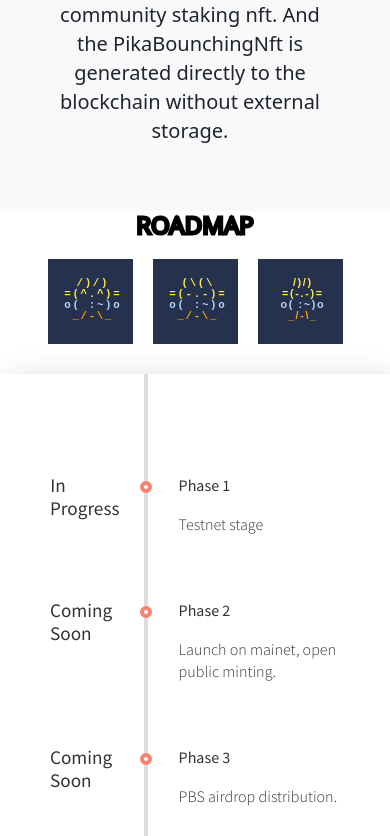
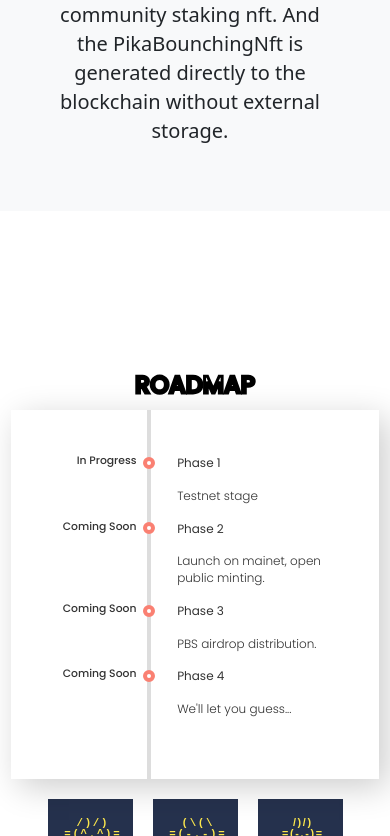
Before and after one commit to rustychainLab/pikabounching-vms, a React (Create React App) app in the folder front-end/: page / in a window 390 px wide. Shown: the part 1164-2000 px from the top of the page. Built offline with nearby package versions, Linux system fonts and the light colour scheme; what web3modal would draw is missing.

Commit message:
update layout error

```diff
--- a/front-end/src/assets/styles.css
+++ b/front-end/src/assets/styles.css
@@ -1,15 +1,55 @@
-@import url('https://fonts.googleapis.com/css?family=Source+Sans+Pro:300,400,600');
+@import url("https://fonts.googleapis.com/css?family=Source+Sans+Pro:300,400,600");
+@import url("https://fonts.googleapis.com/css2?family=Poppins:ital,wght@0,100;0,200;0,300;0,400;0,500;0,600;0,700;0,800;0,900;1,100;1,200;1,700&display=swap");
 
 html,
 body {
   margin: 0;
 }
 
+.backToTop {
+  bottom: 15px;
+  right: 10px;
+  position: fixed;
+  font-size: 1.7rem;
+  color: #ffffff;
+  cursor: pointer;
+  border: none;
+  border-radius: 180px;
+  -webkit-border-radius: 55px;
+  -moz-border-radius: 55px;
+  -ms-border-radius: 55px;
+  -o-border-radius: 55px;
+  background: rgb(22 61 103 / 61%);
+}
+.backToTop:hover {
+  background: rgb(22 61 103);
+}
+.wrapper {
+  width: 100%;
+  height: 80vh;
+  margin: 36px 0;
+}
+.block-one {
+  background: rgb(50, 19, 206);
+}
+.block-two {
+  background: rgb(228, 146, 3);
+}
+.block-three {
+  background: rgb(4, 147, 230);
+}
+.block-four {
+  background: rgb(239, 53, 6);
+}
+.block-five {
+  background: rgb(45, 35, 244);
+}
+
 .header {
   width: 100%;
   display: flex;
-    justify-content: space-between;
-    padding: 0 10px;
+  justify-content: start;
+  padding: 0 5px;
   background: #fff;
   border: 3px solid #000;
   border-radius: 70px;
@@ -30,10 +70,11 @@
 }
 
 .brand-logo {
-    font-family: 'Gill Sans', 'Gill Sans MT', Calibri, 'Trebuchet MS', sans-serif;
+  font-family: "Poppins", sans-serif;
+  /* font-family: "Gill Sans", "Gill Sans MT", Calibri, "Trebuchet MS", sans-serif; */
   text-decoration: none;
   color: #212529;
-    font-weight: 700
+  font-weight: 700;
 }
 
 .nav-link_ref {
@@ -57,7 +98,7 @@
   margin: auto;
   background-color: #fff;
   min-height: 100vh;
-    background-image: url('./img/bg-big.png');
+  background-image: url("./img/bg-big.png");
   background-position: 50%;
   background-size: cover;
 }
@@ -99,6 +140,12 @@
   text-align: center !important;
 }
 
+.roadmap-title {
+  font-size: 36px;
+  -webkit-text-stroke-width: 3px;
+  -webkit-text-stroke-color: #000;
+  text-transform: uppercase;
+}
 .roadmap {
   display: flex;
   align-items: center;
@@ -107,7 +154,7 @@
   width: 100vw;
   margin: 0;
   padding: 50px;
-    font-family: 'Source Sans Pro', arial, sans-serif;
+  font-family: "Poppins", sans-serif;
   font-weight: 300;
   color: #333;
   box-sizing: border-box;
@@ -139,13 +186,13 @@
   width: 100%;
   max-width: 600px;
   background: #fff;
-    padding: 100px 50px;
+  padding: 8px 50px;
   position: relative;
   box-shadow: 0.5rem 0.5rem 2rem 0 rgba(0, 0, 0, 0.2);
 }
 
 .timeline:before {
-    content: '';
+  content: "";
   position: absolute;
   top: 0px;
   left: calc(33% + 15px);
@@ -167,7 +214,7 @@
 }
 
 .entry .title {
-    margin-bottom: .5em;
+  margin-bottom: 0.5em;
   float: left;
   width: 33%;
   padding-right: 30px;
@@ -176,7 +223,7 @@
 }
 
 .entry .title:before {
-    content: '';
+  content: "";
   position: absolute;
   width: 12px;
   height: 12px;
@@ -185,7 +232,7 @@
   border-radius: 100%;
   top: 15%;
   right: -6px;
-    z-index: 99;
+  /* z-index: 99; */
 }
 
 .entry .title h3 {
@@ -222,7 +269,7 @@
 
 .entry .body ul li:before {
   content: "–";
-    margin-right: .5em;
+  margin-right: 0.5em;
 }
 
 .roadmap-imgs {
@@ -251,7 +298,6 @@
 .footer p {
   font-size: 0.938rem;
 }
-
 
 .claim {
   padding-top: 10%;
@@ -336,7 +382,6 @@
   border-radius: 0.5rem;
 }
 
-
 .dashboard-section {
   width: 100%;
   color: #000;
@@ -401,7 +446,7 @@
   align-items: center;
   justify-content: center;
   margin: 0px auto;
-    margin-top: 40px;
+  margin-top: 20px;
 }
 
 .faqhead {
@@ -435,45 +480,43 @@
 }
 
 .faq__content {
-    font-family: 'Gilroy-Medium', sans-serif;
+  font-family: "Poppins", sans-serif;
   margin-left: 15px;
   max-width: 400px;
 }
 
-details>summary::after {
+details > summary::after {
   position: absolute;
   content: "+";
   right: 20px;
 }
 
-details[open]>summary::after {
+details[open] > summary::after {
   position: absolute;
   content: "-";
   right: 20px;
 }
 
-details>summary::-webkit-details-marker {
+details > summary::-webkit-details-marker {
   display: none;
 }
 
-details>summary {
+details > summary {
   list-style: none;
 }
 
-details>summary::-webkit-details-marker {
+details > summary::-webkit-details-marker {
   display: none;
 }
 
-
 @media (max-width: 767px) {
-
   .header {
     width: 80%;
     margin-left: 10%;
   }
 
   .nav-custom {
-        background: rgba(75, 104, 184, 0.9);
+    background: rgba(14, 26, 55, 1);
     height: 100%;
     width: 0;
     position: fixed;
@@ -481,7 +524,7 @@
     top: 0;
     right: 0;
     overflow-x: hidden;
-        transition: .5s;
+    transition: 0.5s;
     padding-top: 10px;
   }
 
@@ -507,6 +550,7 @@
   }
 
   .nav-link_ref {
+    font-family: "Poppins";
     text-decoration: none;
     display: block;
     margin-bottom: 5px;
@@ -532,11 +576,29 @@
 
   .roadmap {
     display: flex;
-        flex-direction: column-reverse;
+    flex-direction: column;
+    align-items: center;
+    justify-content: center;
+    min-height: 100vh;
+    width: 100vw;
+    margin: 0px;
+    padding: 14px;
   }
 
   .roadmap-container {
     width: 100%;
+    height: 100%;
+    display: flex;
+    flex-direction: column;
+    justify-content: center;
+    margin: 13px;
+  }
+  .timeline {
+    max-width: 600px;
+    background: #fff;
+    padding: 10px 9px;
+    position: relative;
+    box-shadow: 0.5rem 0.5rem 2rem 0 rgba(0, 0, 0, 0.2);
   }
 
   .roadmap-imgs {
@@ -594,7 +656,6 @@
 
   .dashboard-content {
     padding-left: 0;
-
   }
 
   .dashboard-row {
@@ -622,7 +683,6 @@
     width: 100%;
     margin-left: 0%;
   }
-
 }
 
 @media (max-width: 570px) {
@@ -631,17 +691,57 @@
   }
 
   .hero {
-        background-image: url('./img/bg-small.png');
+    background-image: url("./img/bg-small.png");
   }
 
   .sliderimg {
     width: 110px;
     height: 110px;
   }
+  .roadmap-container {
+    width: 100%;
+    height: 100%;
+    display: flex;
+    flex-direction: column;
+    justify-content: center;
+    margin: 5px;
+  }
+  .entry {
+    font-size: 14px;
+    clear: both;
+    text-align: left;
+    position: relative;
+  }
 
   .info-container {
     width: 100%;
     padding-left: 0%;
+  }
+  .timeline {
+    max-width: 600px;
+    background: #fff;
+    padding: 34px 9px;
+    position: relative;
+    box-shadow: 0.5rem 0.5rem 2rem 0 rgba(0, 0, 0, 0.2);
+  }
+  .entry .title {
+    margin-bottom: 0.5em;
+    float: left;
+    width: 33%;
+    padding-right: 13px;
+    text-align: right;
+    position: relative;
+  }
+  .entry .body {
+    margin: 0 0 2em;
+    float: right;
+    width: 66%;
+    padding-left: 25px;
+  }
+
+  .entry .title h3 {
+    margin: 0;
+    font-size: 90%;
   }
 
   .mint-container {
@@ -668,13 +768,25 @@
   .about-title {
     margin-bottom: 0px;
   }
+  .about {
+    min-height: 100hv;
+  }
+  .roadmap-title {
+    margin-bottom: 0px;
+  }
 
   .roadmap {
-        padding: 0px;
+    padding: 11px;
   }
 
   .claim {
     padding-top: 30%;
+  }
+  .entry {
+    font-size: 12px;
+    clear: both;
+    text-align: left;
+    position: relative;
   }
 
   .roadmap-container {
@@ -683,13 +795,48 @@
     display: flex;
     flex-direction: column;
     justify-content: center;
-        margin: 10px;
+    margin: 5px;
+  }
+  .timeline {
+    max-width: 600px;
+    background: #fff;
+    padding: 95px 50px;
+    position: relative;
+    box-shadow: 0.5rem 0.5rem 2rem 0 rgba(0, 0, 0, 0.2);
+  }
+  .entry .title {
+    margin-bottom: 0.5em;
+    float: left;
+    width: 33%;
+    padding-right: 13px;
+    text-align: right;
+    position: relative;
+  }
+  .entry .body {
+    margin: 0 0 0rem;
+    float: right;
+    width: 66%;
+    padding-left: 25px;
+  }
+
+  .entry .title h3 {
+    margin: 0;
+    font-size: 90%;
   }
 
   .mint-container {
     width: 100%;
     min-height: 70vh;
     padding: 10px;
+  }
+}
+@media (min-width: 304px) {
+  .timeline {
+    max-width: 600px;
+    background: #fff;
+    padding: 45px 50px;
+    position: relative;
+    box-shadow: 0.5rem 0.5rem 2rem 0 rgba(0, 0, 0, 0.2);
   }
 }
 
@@ -708,17 +855,18 @@
   }
 
   .nav-custom {
+    font-family: "Poppins";
     display: block;
     text-align: center;
     display: flex;
     align-items: center;
-        font-size: 1.1rem;
+    font-size: 1rem;
   }
 
   .nav-link_ref {
     text-decoration: none;
     display: inline-block;
-        padding: 15px 15px;
+    padding: 9px 9px;
     color: #212529;
   }
 
--- a/front-end/src/components/NavBar.js
+++ b/front-end/src/components/NavBar.js
@@ -9,6 +9,7 @@
 
   return (
     <header className="header">
+      <div></div>
       <div className="brand">
         <a href="/" className="brand-logo">
           <i>PikaBounching</i>
--- a/front-end/src/components/Roadmap.js
+++ b/front-end/src/components/Roadmap.js
@@ -7,8 +7,10 @@
 function Roadmap() {
   return (
     <>
-      <h1 className="about-title text-center">Roadmap </h1>
       <section className="roadmap" id="roadmap">
+        <div className="roadmap-title roadmap-container">
+          <h1 className="about-title text-center">Roadmap </h1>
+        </div>
         <div className="timeline roadmap-container">
           <div className="entry">
             <div className="title">
--- a/front-end/src/pages/Home.js
+++ b/front-end/src/pages/Home.js
@@ -7,6 +7,22 @@
 import Footer from "../components/Footer";
 
 const Home = () => {
+  const [scrollTop, setScrollTop] = React.useState(false);
+  React.useEffect(() => {
+    window.addEventListener("scroll", () => {
+      if (window.pageYOffset > 340) {
+        setScrollTop(true);
+      } else {
+        setScrollTop(false);
+      }
+    });
+  }, []);
+  const bottomToTop = () => {
+    window.scrollTo({
+      top: 0,
+      behavior: "smooth",
+    });
+  };
   return (
     <div className="home">
       <Hero />
@@ -14,8 +30,13 @@
       <Roadmap />
       <Faq />
       <Footer />
+      {scrollTop && (
+        <button onClick={bottomToTop} className="backToTop">
+          &#8593;
+        </button>
+      )}
     </div>
-    )
+  );
 };
 
 export default Home;
```
Lines whose indentation alone changed are shown as unchanged.
